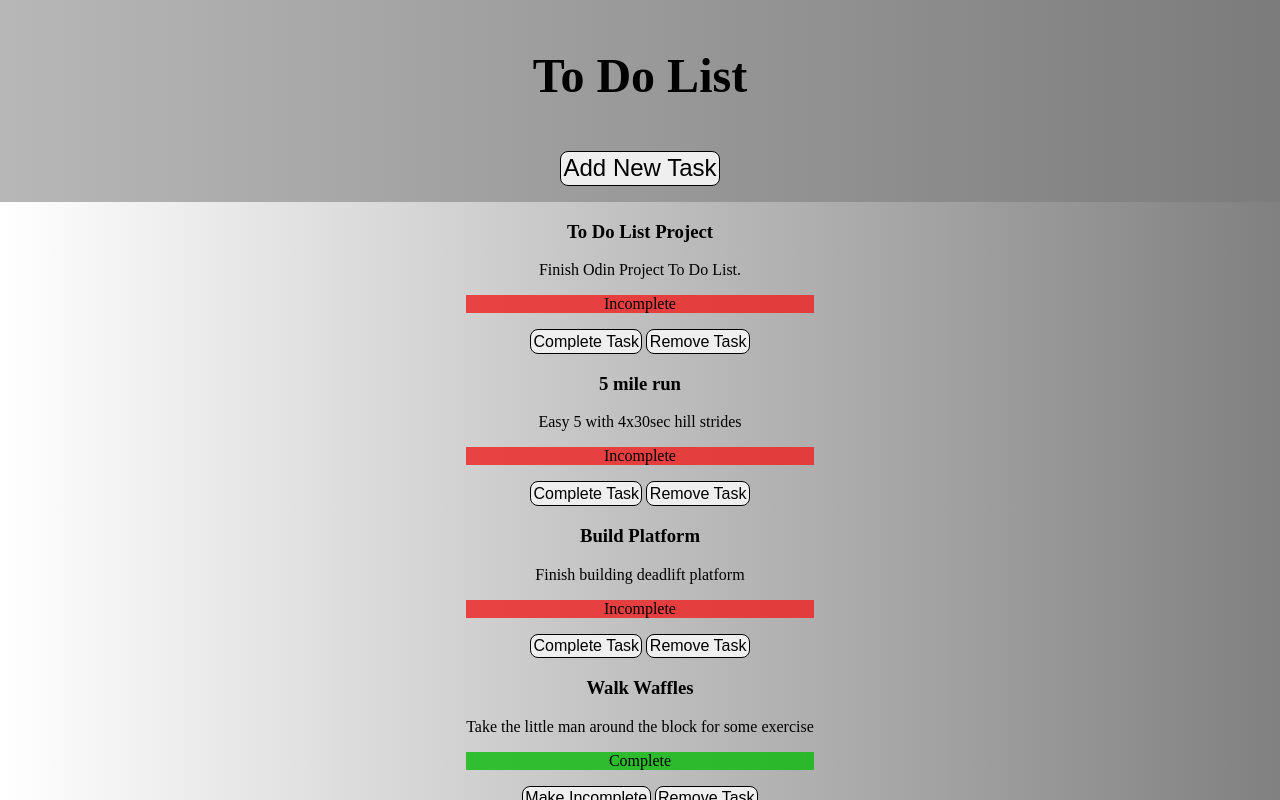
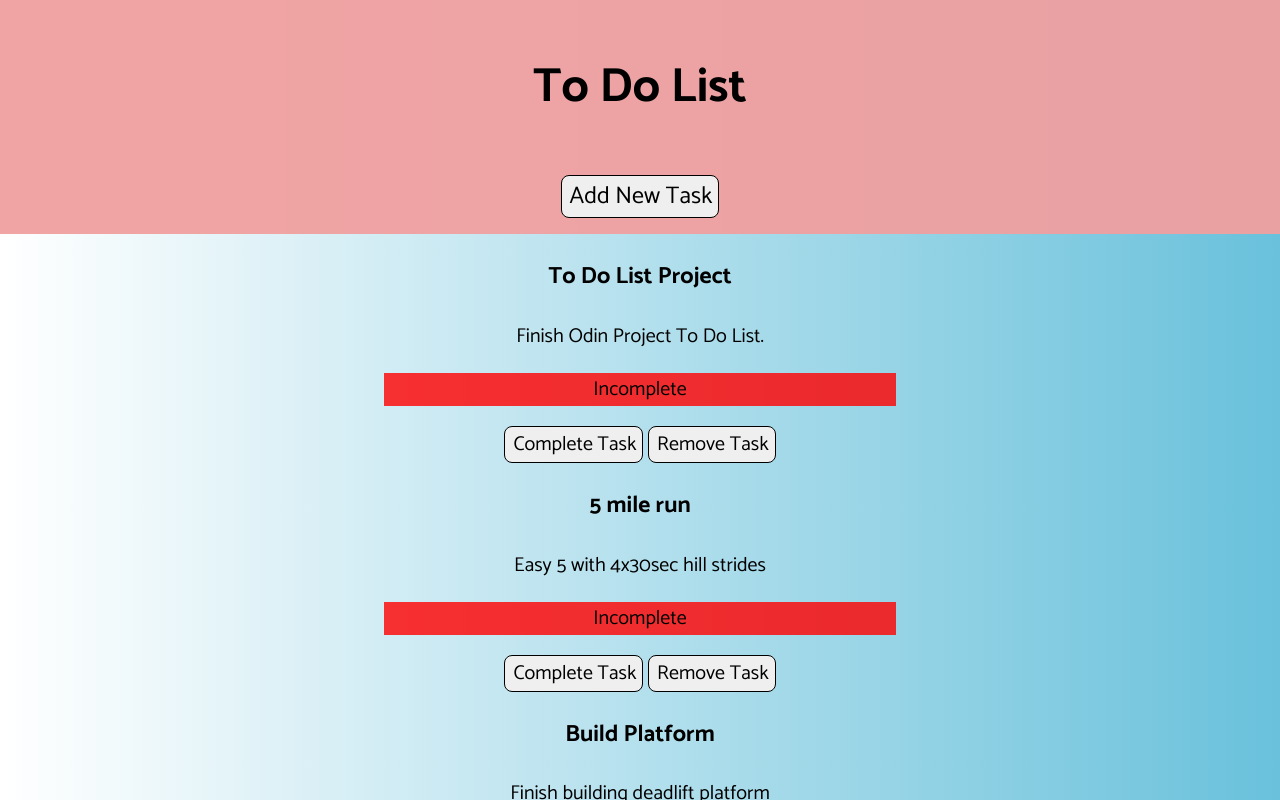
Before and after one commit to luka-danger/to-do-list, a website built with webpack: page src/index.html in a window 1280 px wide. Built offline with nearby package versions, Linux system fonts and the light colour scheme.

Commit message:
Add styling effects

```diff
--- a/src/Render.js
+++ b/src/Render.js
@@ -12,11 +12,13 @@ export function render() {
         listElement.setAttribute("class", "list-card");
         listElement.innerHTML = `
         <div class="list-header">
-            <h3 class="title">${listItem.title}</h3>
+            <h3 class="title ${listItem.hasCompleted ? 'completed' : ''}">${listItem.title}</h3>
         </div>
         <div class="list-body">
-            <p class="description">${listItem.description}</p>
+            <p class="description ${listItem.hasCompleted ? 'complete-this' : ''}">${listItem.description}</p>
             <p class="complete-status ${listItem.hasCompleted ? 'complete' : 'incomplete'}"> ${listItem.hasCompleted ? "Complete" : "Incomplete"}</p>
+        </div>
+        <div class="list-buttons">
             <button class="toggle-complete-btn" onclick="toggleComplete(${i})">
                 ${listItem.hasCompleted ? 'Make Incomplete' : 'Complete Task'}
             </button>
--- a/src/index.html
+++ b/src/index.html
@@ -9,7 +9,7 @@
     <div class="container">
         <div class="top">
             <div class="header">
-                <p>To Do List</p>
+                <p id="header">To Do List</p>
             </div>
             <div class="add-button">
                 <button id="add-task-btn">Add New Task</button>
--- a/src/style.css
+++ b/src/style.css
@@ -1,9 +1,13 @@
+/* Import Font */
+@import url('https://fonts.googleapis.com/css2?family=Catamaran:wght@100..900&display=swap');
+
 html, body {
   height: 100%;
   overscroll-behavior: contain;
   touch-action: pan-y;
   overflow-x: hidden;
-  background: linear-gradient(to right, white, gray);
+  /* background: linear-gradient(to right, white, gray); */
+  background: linear-gradient(to right, rgb(255, 255, 255), rgb(105, 193, 219));
   margin: 0;
 }
 
@@ -12,6 +16,8 @@ body {
   display: flex;
   flex-direction: column;
   align-items: center;
+  font-size: 1.25rem;
+  font-family: "Catamaran", sans-serif;
 }
 
 .container {
@@ -23,7 +29,7 @@ body {
 }
 
 .top {
-  background-color: rgba(120, 120, 120, 0.534);
+  background-color: rgba(241, 159, 159, 0.946);
   width: 100vw;
   height: auto;
 }
@@ -38,6 +44,7 @@ body {
   font-weight: bold;
   margin: 0;
 }
+
 
 #add-task-btn {
   font-size: 1.5rem;
@@ -58,21 +65,51 @@ body {
 button {
   border: 1px solid black;
   border-radius: 8px;
-  padding: .15rem;
-  font-size: 1rem;
+  padding-left: .5rem;
+  font-size: 1.25rem;
+  font-family: "Catamaran", sans-serif;
+  cursor: pointer;
+}
+
+button:hover {
+  background-color: rgb(212, 210, 210);
+}
+
+button:active {
+  background-color: rgb(170, 168, 168);
+}
+
+#tasks {
+  width: 40vw;
+}
+
+.list-card {
+  word-wrap: break-word; /* Allows long words to break onto the next line */
+  overflow-wrap: break-word; /* Same as word-wrap, for better browser compatibility */
+  white-space: normal;
+}
+
+.complete {
+  background-color: rgba(0, 128, 0, 0.804);
+}
+
+.completed {
+  text-decoration: line-through;
+}
+
+.complete-this {
+  display: none;
+}
+
+.incomplete {
+  background-color: rgba(255, 0, 0, 0.804);
 }
 
 
-.complete {
-  background-color: rgba(12, 187, 12, 0.809);
-}
-
-.incomplete {
-  background-color: rgba(238, 33, 33, 0.809);
-}
-
-@media (max-width: 170px) {
-  button {
+@media (max-width: 236px) {
+  .list-body,
+  .list-buttons,
+  .list-header {
     display: none;
   }
 }
```
